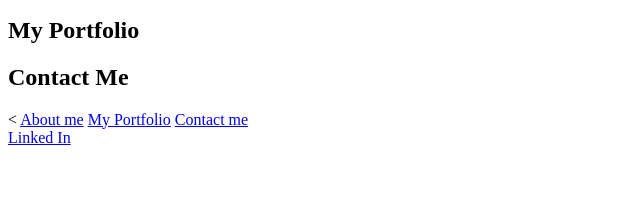
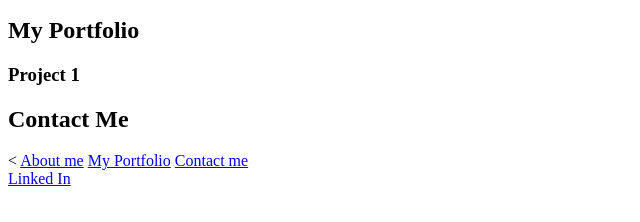
Before and after one commit to jenstem/my-professional-portfolio, a plain HTML site: page index.html in a window 1280 px wide. Shown: the part 218-440 px from the top of the page, without its empty margins (0-640 px from the left). Drawn offline with Linux system fonts and the light colour scheme.

Commit message:
Add header project 1 html

```diff
--- a/index.html
+++ b/index.html
@@ -35,6 +35,7 @@
      </div>
     <section id="my-portfolio">
         <h2>My Portfolio</h2>
+        <h3>Project 1</h3>
     </section>
     <section id="contact-me">
         <h2>Contact Me</h2>
```
